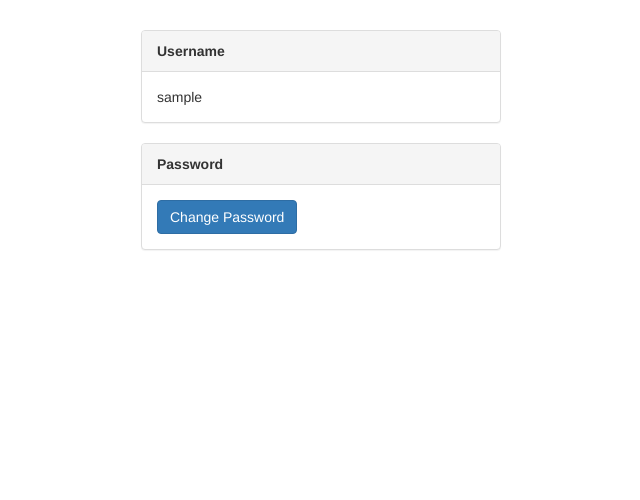
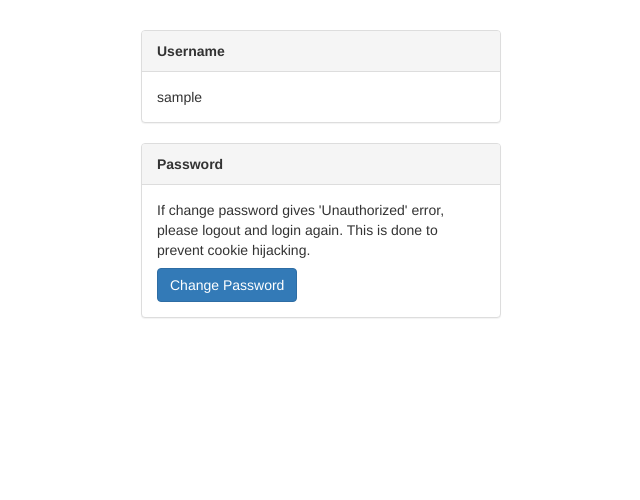
Before and after one commit to S4G4R/tv-tracker, a Flask app: page /myaccount in a window 1280 px wide. Shown: the part 195-695 px from the top of the page, without its empty margins (334-974 px from the left). Run offline with Flask 2, Linux system fonts and the light colour scheme; the visitor is signed in with stand-in values (Sample User, id 1); data comes from the database, SQL or seed files in the repository; some libraries are stand-ins or nearby versions.

Commit message:
require fresh login from user to change password

```diff
--- a/app/routes.py
+++ b/app/routes.py
@@ -3,7 +3,7 @@ from werkzeug.security import generate_password_hash, check_password_hash
 from app.forms import LoginForm, RegisterForm, SearchForm, QuickAddForm, PasswordChangeForm, RemovalForm, UpdateShow, UpdateMovie
 from app.models import User, Show, Movie
 from app.search import search_movie, search_tv, search_by_id
-from flask_login import login_user, logout_user, login_required, current_user
+from flask_login import login_user, logout_user, login_required, current_user, fresh_login_required
 from tv import db, login_manager
 
 app_routing = Blueprint('app_routing',__name__)
@@ -289,7 +289,7 @@ def movies():
     return render_template('movies.html', movies=movies, updatemovie=updatemovie, removal=removal)
 
 @app_routing.route('/changepassword', methods=['GET','POST'])
-@login_required
+@fresh_login_required
 def changepassword():
     """
     Display page to change password.
--- a/templates/account.html
+++ b/templates/account.html
@@ -19,6 +19,10 @@ My Account
                 <div class="panel panel-default">
                     <div class="panel-heading"><b>Password</b></div>
                     <div class="panel-body">
+                        <p style="margin-bottom:8px;">
+                            If change password gives 'Unauthorized' error, please logout and login again. This is done to prevent
+                            cookie hijacking.
+                        </p>
                         <a href="/changepassword" class="btn btn-primary" role="button">Change Password</a>
                     </div>
                 </div>
```
